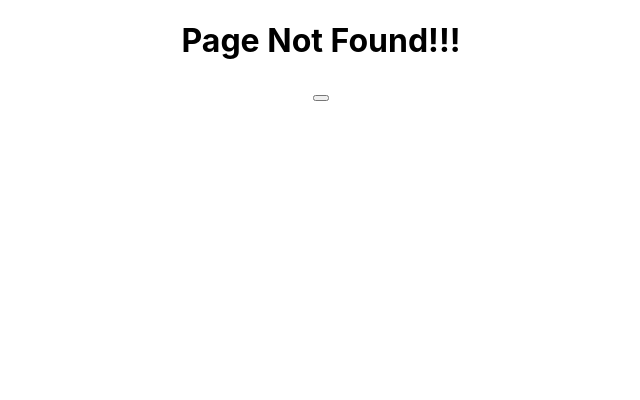
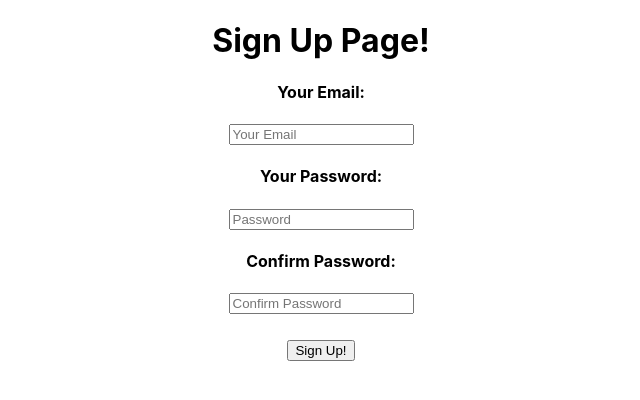
Before and after one commit to rantonkoga/hackathon-frontend-2022, a React (Create React App) app: page /signup in a window 1280 px wide. Before the commit this address had no page. Shown: the top 400 px of the page, without its empty margins (319-959 px from the left). Built offline with nearby package versions, Linux system fonts and the light colour scheme.

Commit message:
Add sign up page.

```diff
--- a/src/Pages/SignUp.tsx
+++ b/src/Pages/SignUp.tsx
@@ -5,16 +5,62 @@ import "./SignUp.css";
 
 function SignUp() {
 	const [selected, setSelected] = useState<boolean>(false);
+	const [username,  setUsername] = useState<string>("");
+	const [password, setPassword] = useState<string>("");
+	const [confirmPassword, setConfirmPassword] = useState<string>("");
+	const [error, setError] = useState<string>("");
 
-	document.title = "Not Implemented";
+	document.title = "Sign Up";
+
+	const handleClick = () => {
+		if (username.length === 0) setError("Please enter an Email!");
+		else if (password !== confirmPassword) setError("Passwords does not match!");
+		else {
+			localStorage.setItem("email", username);
+			setSelected(true);
+		}
+	}
 
 	return (
 		<div className="SignUpPage">
-			{selected ? <Navigate to={"/"} /> : <></>}
+			{selected ? <Navigate to={"/app"} /> : <></>}
 			<h1>
-				Page Not Found!!!
+				Sign Up Page!
 			</h1>
-			<button onClick={() => setSelected(true)} />
+			{error.length > 0 ? <h3 style={{color: "#ff0000"}}>{error}</h3> : <></>}
+			<h4>
+				Your Email:
+			</h4>
+			<input
+				className="NameEntry"
+				placeholder="Your Email"
+				maxLength={32}
+				onChange={(e: React.ChangeEvent<HTMLInputElement>) => {setUsername(e.target.value)}}
+			/>
+			<h4>
+				Your Password:
+			</h4>
+			<input
+				className="NameEntry"
+				placeholder="Password"
+				maxLength={32}
+				type="password"
+				onChange={(e: React.ChangeEvent<HTMLInputElement>) => {setPassword(e.target.value)}}
+			/>
+			<h4>
+				Confirm Password:
+			</h4>
+			<input
+				className="NameEntry"
+				placeholder="Confirm Password"
+				maxLength={32}
+				type="password"
+				onChange={(e: React.ChangeEvent<HTMLInputElement>) => {setConfirmPassword(e.target.value)}}
+			/>
+			<div style={{width: "100%", height: "25px"}} />
+			<button onClick={() => handleClick()}>
+				Sign Up!
+			</button>
 		</div>
 	);
 }
```
